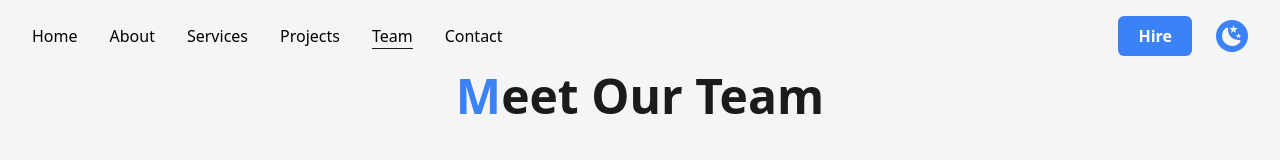
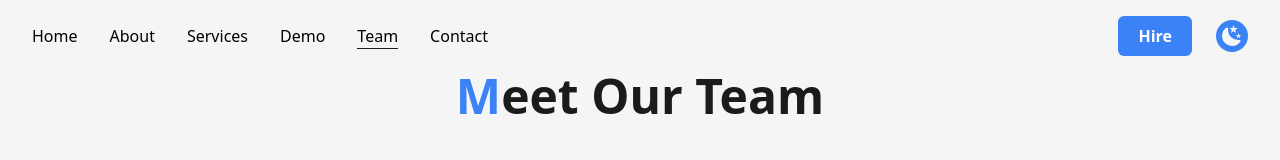
Before and after one commit to Yourwebhub/admin, a Next.js app: page /team in a window 1280 px wide. Shown: the top 160 px of the page. Built offline with nearby package versions, Linux system fonts and the light colour scheme.

Commit message:
new project added

```diff
--- a/src/components/Navbar.jsx
+++ b/src/components/Navbar.jsx
@@ -138,7 +138,7 @@ const Navbar = () => {
           <CustomLink href={"/"} title="Home" className="mr-4" />
           <CustomLink href={"/about"} title="About" className="mx-4" />
           <CustomLink href={"/service"} title="Services" className="mx-4" />
-          <CustomLink href={"/projects"} title="Projects" className="mx-4" />
+          <CustomLink href={"/projects"} title="Demo" className="mx-4" />
           <CustomLink href={"/team"} title="Team" className="mx-4" />
           <CustomLink href={"/contact"} title="Contact" className="ml-4" />
         </nav>
@@ -195,7 +195,7 @@ const Navbar = () => {
             />
             <CustomMobileLink
               href={"/projects"}
-              title="Projects"
+              title="Demo"
               className=""
               toggle={handleClick}
             />
--- a/src/components/Projects.jsx
+++ b/src/components/Projects.jsx
@@ -42,6 +42,13 @@ const projects = [
     img: "/projects/22.jpg",
     summary: "",
     link: "",
+  },
+  {
+    type: "PHP",
+    title: "StudentDoctorNet",
+    img: "/projects/23.png",
+    summary: "",
+    link: "https://www.studentdoctor.net/",
   },
   {
     type: "Wordpress",
@@ -231,6 +238,7 @@ const Projects = ({ searchParams = {} }) => {
           <option value="All">All</option>
           <option value="Wordpress">Wordpress</option>
           <option value="React">React</option>
+          <option value="PHP">PHP</option>
         </select>
       </div>
 
```
Also changed, not shown: public/projects/23.png (added).
